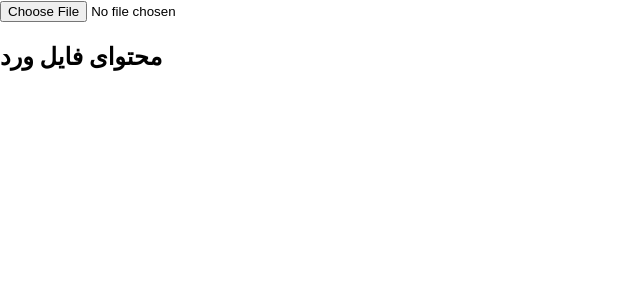
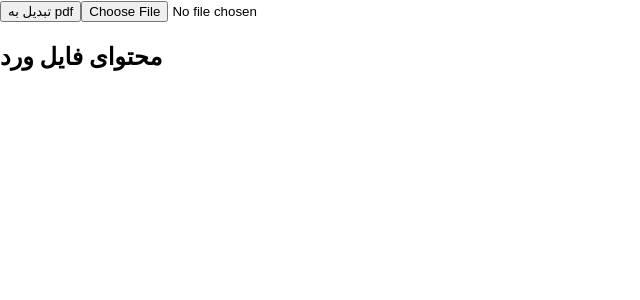
Before and after one commit to ZaniarManochehri/word-reader, a React (Create React App) app: page / in a window 1280 px wide. Shown: the top 300 px of the page, without its empty margins (0-640 px from the left). Built offline with nearby package versions, Linux system fonts and the light colour scheme.

Commit message:
Fixed export and create pdf in App.js file

```diff
--- a/package.json
+++ b/package.json
@@ -6,6 +6,7 @@
     "@testing-library/jest-dom": "^5.17.0",
     "@testing-library/react": "^13.4.0",
     "@testing-library/user-event": "^13.5.0",
+    "html2pdf.js": "^0.10.1",
     "mammoth": "^1.6.0",
     "react": "^18.2.0",
     "react-dom": "^18.2.0",
--- a/src/App.js
+++ b/src/App.js
@@ -1,33 +1,46 @@
 import React, { useState } from 'react';
 import mammoth from 'mammoth/mammoth.browser';
+import html2pdf from 'html2pdf.js';
 import './App.css';
 
 function App() {
   const [wordContent, setWordContent] = useState('');
 
-  // فرض کنید این تابع زمانی فراخوانی می‌شود که کاربر یک فایل ورد آپلود می‌کند
+  const handleConvertToPDF = () => {
+    const element = document.getElementById('content');
+    const opt = {
+      margin: 0.5,
+      filename: 'myfile.pdf',
+      image: { type: 'jpeg', quality: 0.70 },
+      html2canvas: { scale: 1 },
+      jsPDF: { compress: true, unit: 'in', format: 'a4', orientation: 'portrait' }
+    };
+
+    html2pdf().set(opt).from(element).save();
+  }
+
   const handleFileUpload = (event) => {
     const file = event.target.files[0];
-    var path = (window.URL || window.webkitURL).createObjectURL(file);
-    console.log('Uploaded file:', file, path);
 
-    // استفاده از Mammoth برای اکسترکت کردن محتوای فایل ورد
     mammoth.extractRawText({ arrayBuffer: file })
       .then(result => {
-        console.log('Extracted text:', result.value);
-        setWordContent(result.value); // ذخیره محتوای فایل ورد در استیت
+        setWordContent(result.value);
       })
       .catch(error => {
         console.error('Error extracting text from Word file:', error);
       });
   };
 
+
   return (
-    <div>
-      <input type="file" onChange={handleFileUpload} />
-      <div>
-        <h2>محتوای فایل ورد</h2>
-        <pre>{wordContent}</pre>
+    <div className='container'>
+      <div className='content'>
+        <button onClick={handleConvertToPDF}>تبدیل به pdf</button>
+        <input type="file" onChange={handleFileUpload} />
+        <div>
+          <h2>محتوای فایل ورد</h2>
+          <pre id="content" style={{ color: 'red', fontSize: 14, textAlign: 'center' }}>{wordContent}</pre>
+        </div>
       </div>
     </div>
   );
```
Also changed, not shown: 2 other files (tests, documents, lock files or other folders).
